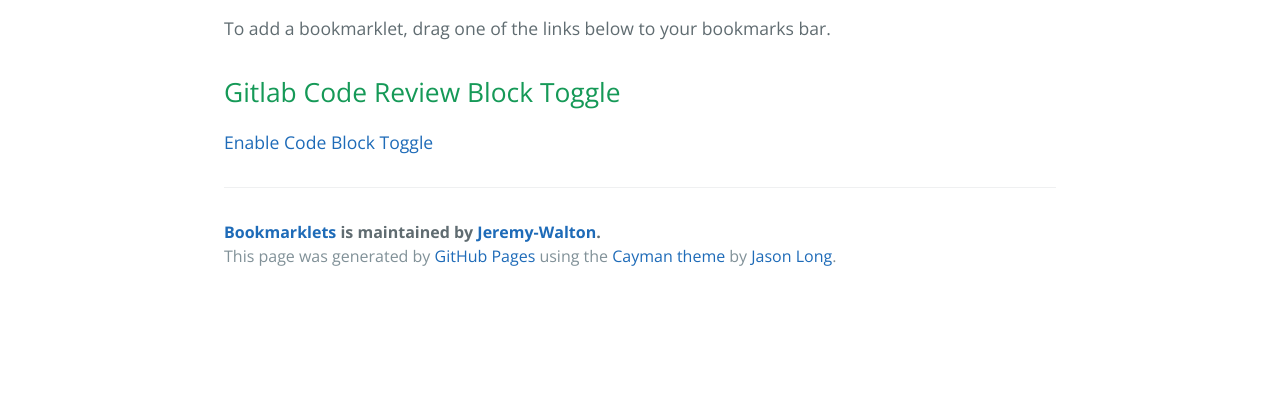
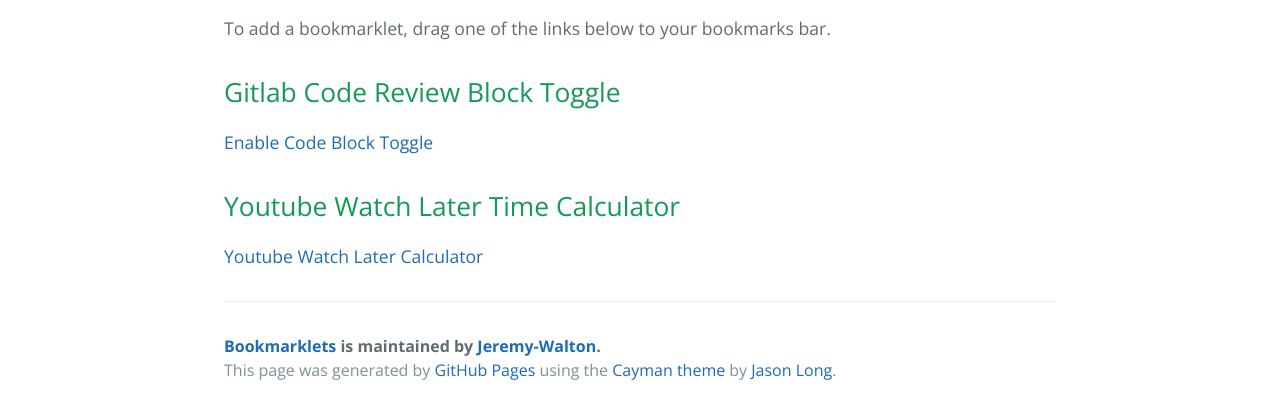
Before and after one commit to Jeremy-Walton/bookmarklets, a plain HTML site: page index.html in a window 1280 px wide. Shown: the part 514-928 px from the top of the page. Before the commit the page ends 814 px from the top, so only its background shows below. Drawn offline with nearby package versions, Linux system fonts and the light colour scheme.

Commit message:
Add youtube bookmarklet

```diff
--- a/index.html
+++ b/index.html
@@ -35,6 +35,14 @@
       </h2>
       <a id="codeOut" href="javascript:(function(){$('.diff-file').each(function(index,element){var id='toggle-'+index;element.id=id;var js=&quot;$('#&quot;+id+&quot; .diff-content').toggle();&quot;;var button='<button onClick=&quot;'+js+'&quot;>Toggle Visibility</button>';$(element).prepend(button);});$('.diff-file .diff-header span:first-child:not(.commit-short-id)').each(function(index,element){var text=$(element).text();if(text.substr(text.length-3)=='yml'){$(element).parent().next().addClass('cassette-toggle');}});var cassetteControl=&quot;$('.cassette-toggle').toggle()&quot;;var control=&quot;$('.diff-content')&quot;;var styles='position: fixed; left: 10px; z-index: 1000;';var cassetteButton='<button style=&quot;'+styles+'top: 10px;'+'&quot; onClick=&quot;'+cassetteControl+'&quot;>Toggle Cassettes (yml)</button>';var showButton='<button style=&quot;'+styles+'top: 35px;'+'&quot; onClick=&quot;'+control+'.show()'+'&quot;>Show All</button>';var hideButton='<button style=&quot;'+styles+'top: 60px;'+'&quot; onClick=&quot;'+control+'.hide()'+'&quot;>Hide All</button>';$('body').append(cassetteButton,showButton,hideButton);})();">Enable Code Block Toggle</a>
 
+      <h2>
+        <a id="youtube-watch-later-time-calculator" class="anchor" href="#youtube-watch-later-time-calculator" aria-hidden="true">
+          <span aria-hidden="true" class="octicon octicon-link"></span>
+        </a>
+        Youtube Watch Later Time Calculator
+      </h2>
+      <a id="codeOut" href="javascript:(function(){var modulus=function(n,m){return((n%m)+m)%m;};var timer=function(){tag.innerText=tick+' '+baseText;tick--;if(tick>-1){setTimeout(timer,1000);}};var stamps=Array.prototype.slice.call(document.getElementsByClassName('timestamp'));var zeroDate=d2=new Date('Jun 22 2016 00:00:00');var sum=stamps.map(function(stamp){return stamp.children[0].innerText;}).map(function(time){if(time.length<6){time='00:'+time;}var date=new Date('Jun 22 2016 '+time);return(date.getTime()-zeroDate.getTime())/1000;}).reduce(function(a,b){return a+b;},0);var hours=modulus(parseInt(sum/3600),24);var minutes=modulus(parseInt(sum/60),60);var seconds=modulus(sum,60);var result=(hours<10?'0'+hours:hours)+':'+(minutes<10?'0'+minutes:minutes)+':'+(seconds<10?'0'+seconds:seconds);var tag=document.createElement('p');var baseText='Total Playlist time: '+result;tag.innerText=baseText;tag.style.cssText='position: fixed; left: 50%; top: 10px; z-index: 3000000000; padding: 10px; background-color: gray;';document.body.appendChild(tag);setTimeout(function(){document.body.removeChild(tag);},10000);var tick=10;timer();})();">Youtube Watch Later Calculator</a>
+
       <footer class="site-footer">
         <span class="site-footer-owner"><a href="https://github.com/Jeremy-Walton/bookmarklets">Bookmarklets</a> is maintained by <a href="https://github.com/Jeremy-Walton">Jeremy-Walton</a>.</span>
         <span class="site-footer-credits">This page was generated by <a href="https://pages.github.com">GitHub Pages</a> using the <a href="https://github.com/jasonlong/cayman-theme">Cayman theme</a> by <a href="https://twitter.com/jasonlong">Jason Long</a>.</span>
```
